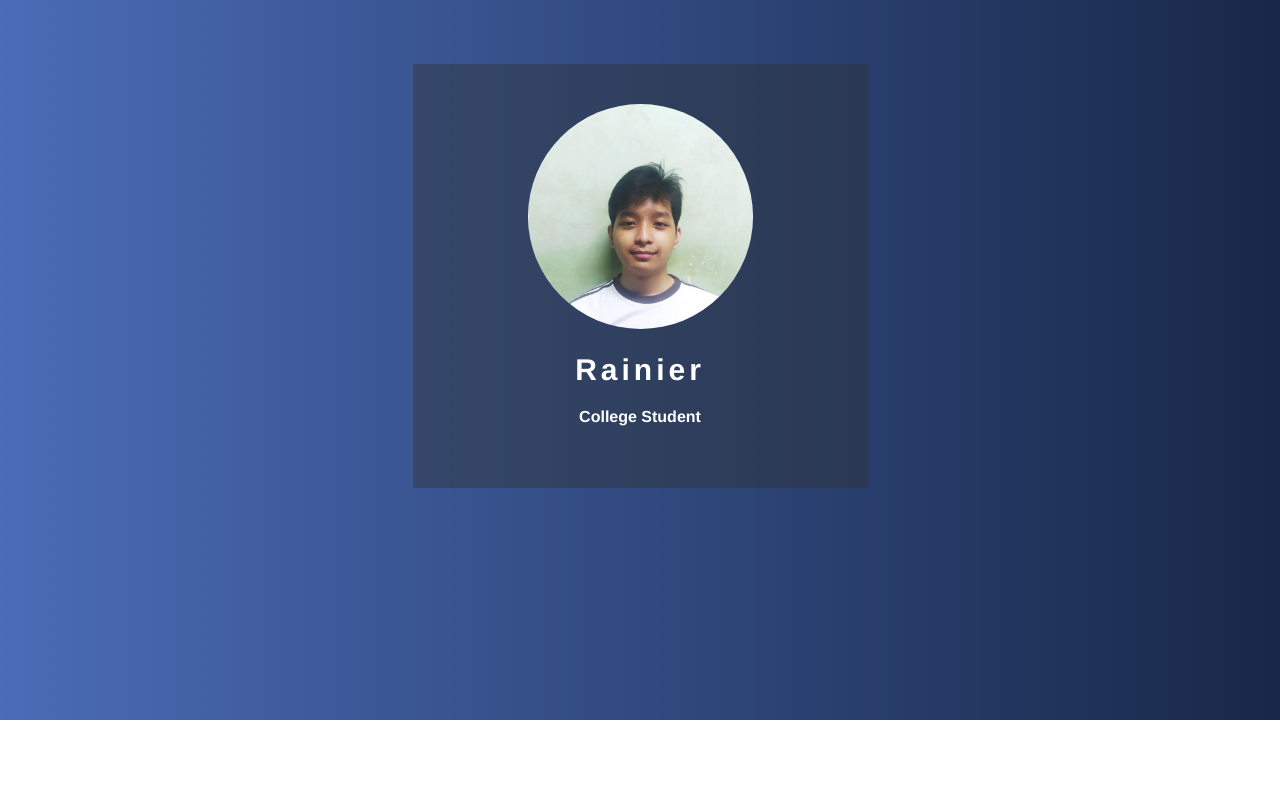
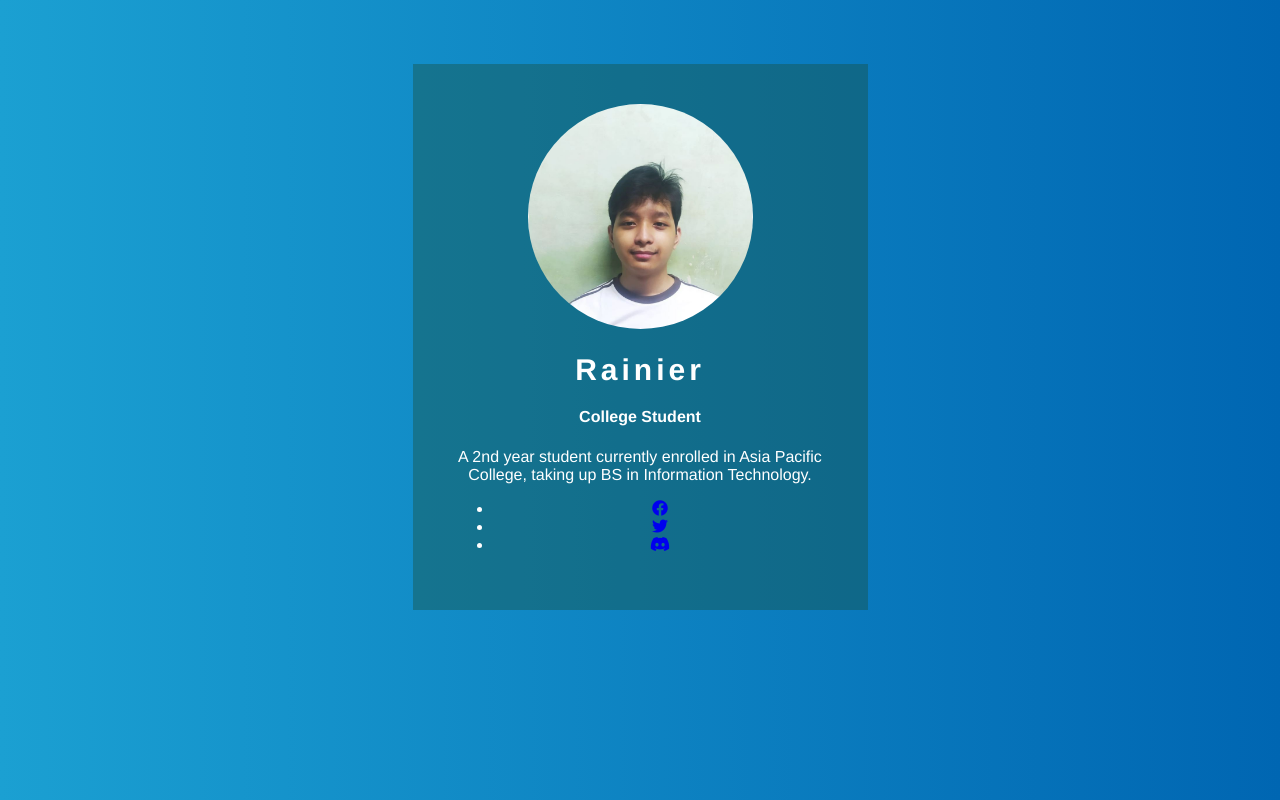
Before and after one commit to rnlabez/lab2, a PHP site: page / in a window 1280 px wide. Run offline with PHP 8.4, Linux system fonts and the light colour scheme.

Commit message:
Added socials icons

```diff
--- a/week5/index.html
+++ b/week5/index.html
@@ -11,7 +11,14 @@
 <img src="renpicture.jpg" alt="" class="box-img" width="341px" height="360px">
 <h1> Rainier </h1>
 <h4> College Student </h4>
-
+<p> A 2nd year student currently enrolled in Asia Pacific College,
+   taking up BS in Information Technology.
+</p>
+<ul>
+  <li><a href="#"><i class="fa-brands fa-facebook"></i> </a></li>
+  <li><a href="#"><i class="fa-brands fa-twitter"></i> </a></li>
+  <li><a href="#"><i class="fa-brands fa-discord"></i> </a></li>
+</ul>
 
 
 
--- a/week5/style.css
+++ b/week5/style.css
@@ -1,12 +1,13 @@
 body{
   margin: 0;
   padding: 0;
-  background: url(coolbg.png) no-repeat;
+  background: rgb(0,102,178);
+  background: linear-gradient(270deg, rgba(0,102,178,1) 0%, rgba(27,160,210,1) 100%);
   background-size: cover;
 }
 .box{
   width: 375px;
-  background: rgba(45, 49, 47, 0.4);
+  background: rgba(26, 78, 58, 0.4);
   padding: 40px;
   text-align: center;
   margin: auto;
```
